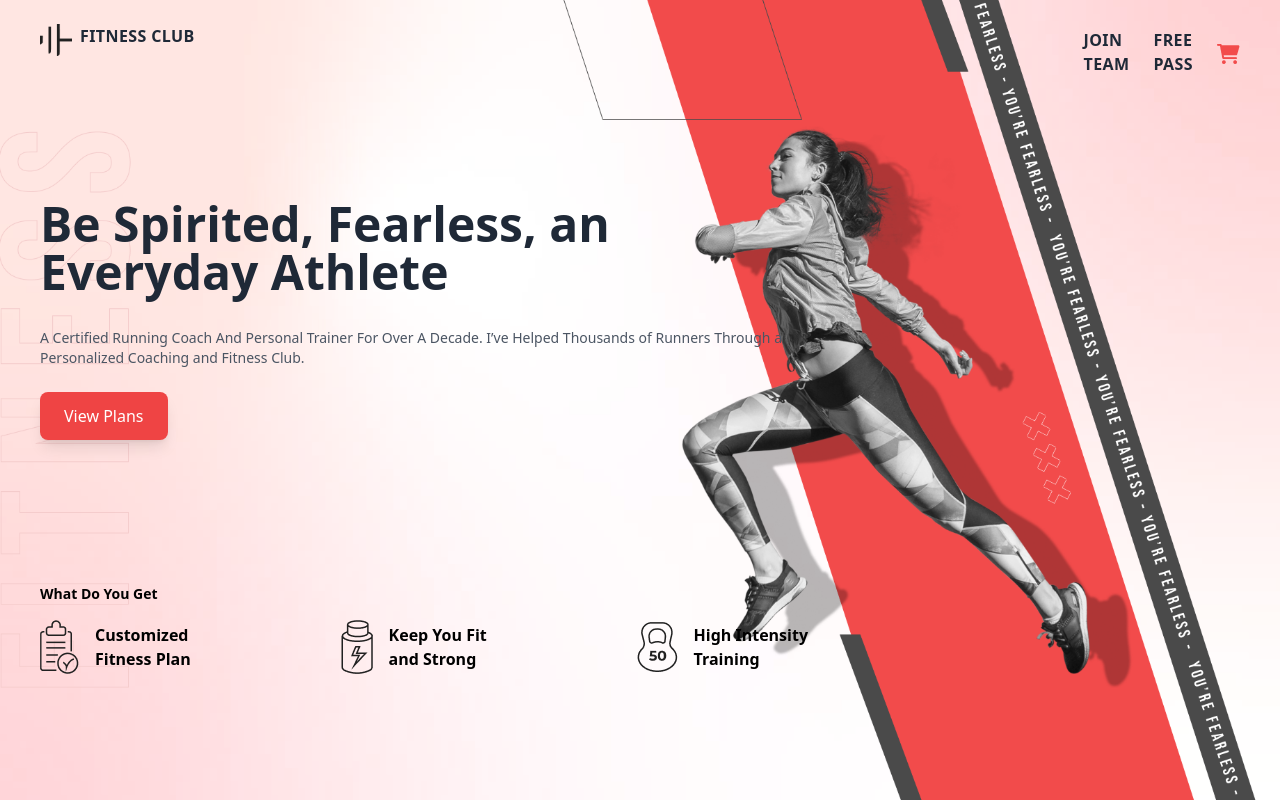
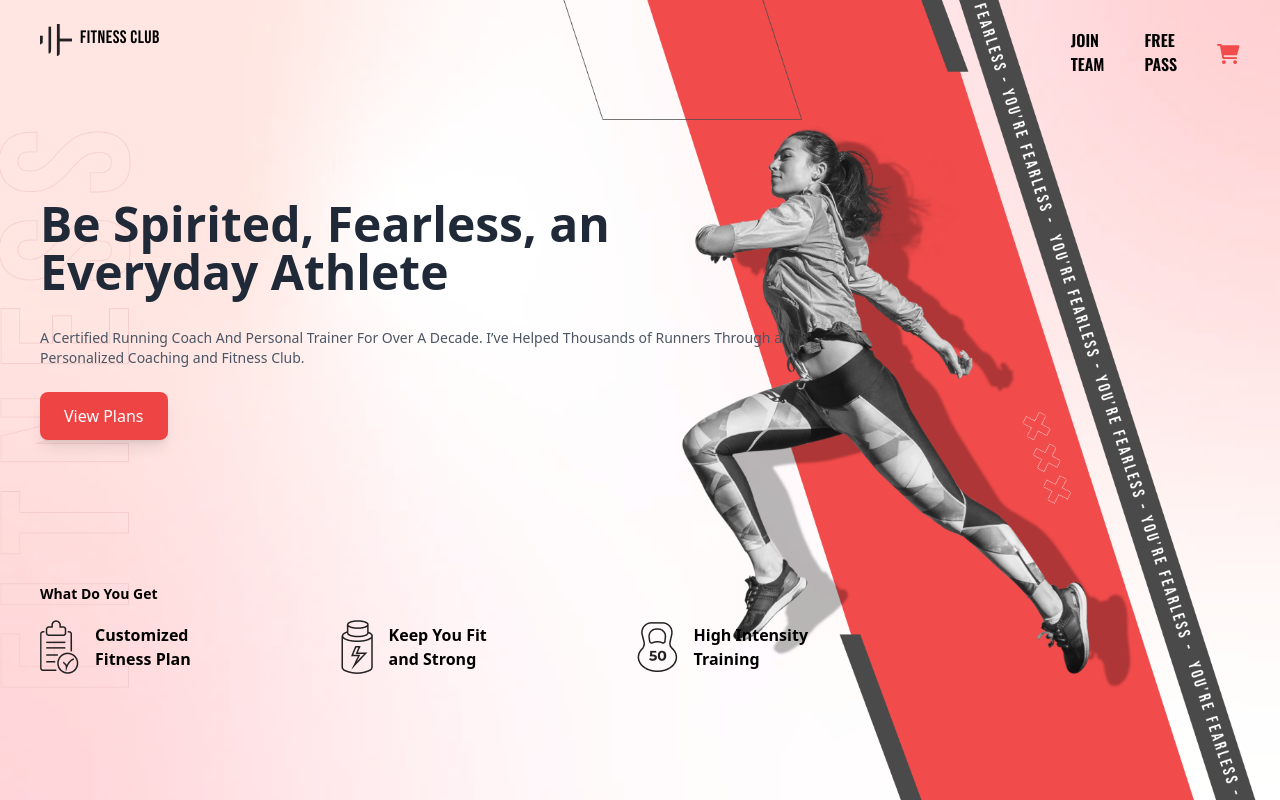
Before and after one commit to aliaaosama97/my-custom-project, a Next.js app: page / in a window 1280 px wide. Built offline with nearby package versions, Linux system fonts and the light colour scheme.

Commit message:
some font updates

```diff
--- a/app/components/header/Header.jsx
+++ b/app/components/header/Header.jsx
@@ -1,10 +1,14 @@
 import React from 'react'
 import Logo from '../../assets/logo.png'
 import cart from '../../assets/cart.png'
-import {Bebas_Neue} from '@next/font/google'
+import {Bebas_Neue, Oswald, Raleway} from 'next/font/google'
 
 const bebas = Bebas_Neue({
   weight: '400', // Optional, choose weight
+  subsets: ['latin'], // Optional, choose subset
+});
+const oswald = Oswald({
+  weight: '600', // Optional, choose weight
   subsets: ['latin'], // Optional, choose subset
 });
 export default function Header() {
@@ -18,13 +22,13 @@ export default function Header() {
             alt="logo"
             className="relative z-10 w-8 h-8 mr-2"
           />
-            <h1 className={`${bebas.className}text-lg font-bold text-gray-800 uppercase tracking-wide`}>
+            <h1 className={`${bebas.className} text-lg font-extrabold text-black uppercase tracking-wide`}>
               FITNESS CLUB
             </h1>
           </div>
-        <div className="flex gap-6 text-base font-bold text-gray-800 uppercase tracking-wide">
-          <a href="/" className="hover:text-red-700">Join <br/>Team</a>
-          <a href="/" className="hover:text-red-700">Free<br/> Pass</a>
+        <div className={`flex gap-10 text-base text-black uppercase font-semibold`}>
+          <a href="/" className={`${oswald.className} hover:text-red-700`}>Join<br/> Team</a>
+          <a href="/" className={`${oswald.className} hover:text-red-700`}>Free<br/> Pass</a>
           <a href="/">
              {/* logo Image */}
             <img
```
